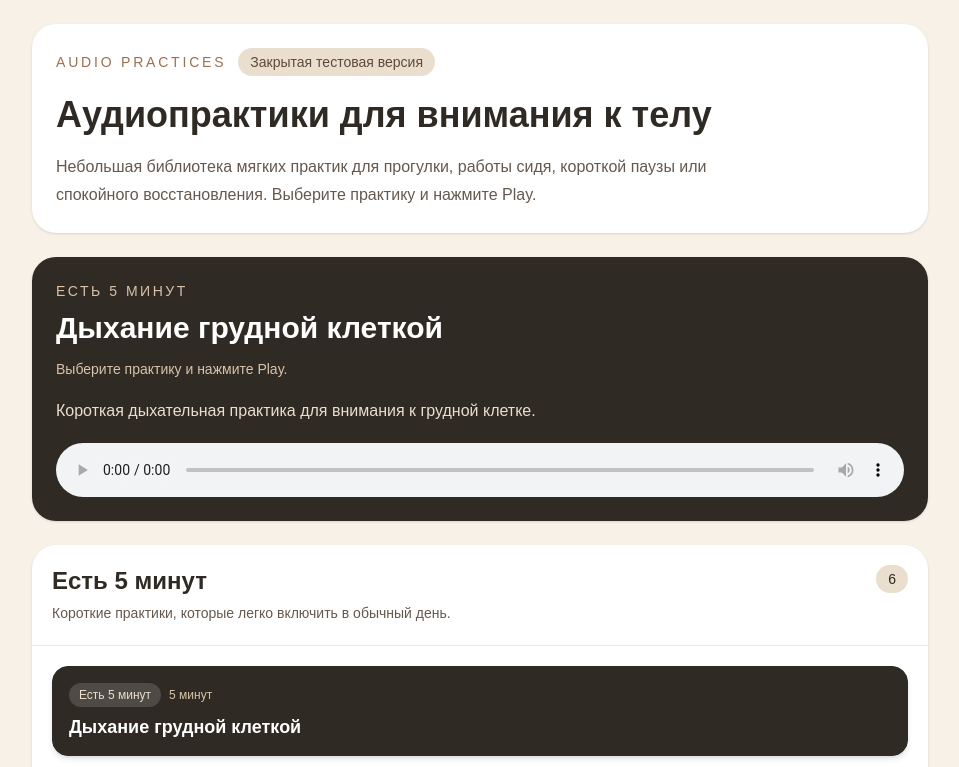
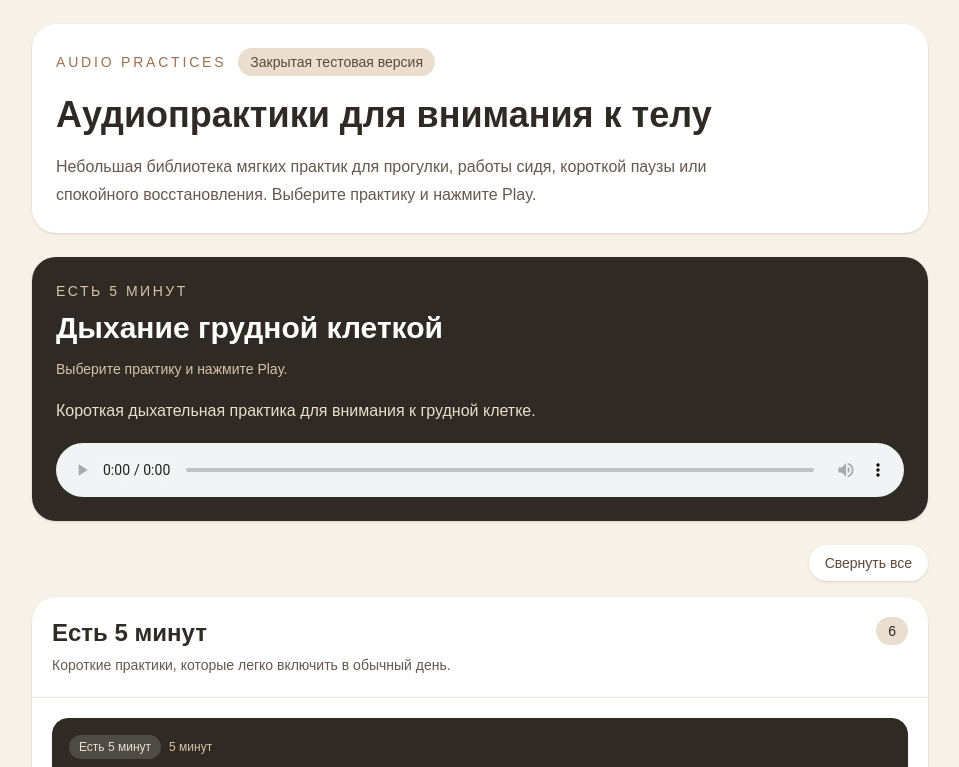
Before and after one commit to Aleksei-668/audio-practices, a Next.js app: page / in a window 1280 px wide. Shown: the top 767 px of the page, without its empty margins (160-1119 px from the left). Built offline with nearby package versions, Linux system fonts and the light colour scheme.

Commit message:
Add collapse all practices control

```diff
--- a/src/components/ContextSelector/index.tsx
+++ b/src/components/ContextSelector/index.tsx
@@ -1,3 +1,7 @@
+"use client";
+
+import { useState } from "react";
+
 import PracticeList from "@/components/PracticeList";
 import type { Practice, PracticeContext } from "@/types/practice";
 
@@ -16,10 +20,47 @@ export default function ContextSelector({
   selectedPracticeId,
   onSelectPractice,
 }: ContextSelectorProps) {
+  const [openGroupIds, setOpenGroupIds] = useState(() =>
+    groups.map((group) => group.id)
+  );
+
+  const allGroupsOpen = openGroupIds.length === groups.length;
+
+  const toggleAllGroups = () => {
+    setOpenGroupIds(allGroupsOpen ? [] : groups.map((group) => group.id));
+  };
+
+  const toggleGroup = (groupId: string, isOpen: boolean) => {
+    setOpenGroupIds((currentIds) => {
+      if (isOpen) {
+        return currentIds.includes(groupId)
+          ? currentIds
+          : [...currentIds, groupId];
+      }
+
+      return currentIds.filter((id) => id !== groupId);
+    });
+  };
+
   return (
     <div className="space-y-4">
+      <div className="flex justify-end">
+        <button
+          type="button"
+          onClick={toggleAllGroups}
+          className="rounded-full bg-white px-4 py-2 text-sm font-medium text-[#5f4938] shadow-sm transition hover:bg-[#eadfce] focus:outline-none focus:ring-2 focus:ring-[#9b7050] focus:ring-offset-2 focus:ring-offset-[#f7f1e8]"
+        >
+          {allGroupsOpen ? "Свернуть все" : "Развернуть все"}
+        </button>
+      </div>
+
       {groups.map((group) => (
-        <details key={group.id} open className="rounded-3xl bg-white shadow-sm">
+        <details
+          key={group.id}
+          open={openGroupIds.includes(group.id)}
+          onToggle={(event) => toggleGroup(group.id, event.currentTarget.open)}
+          className="rounded-3xl bg-white shadow-sm"
+        >
           <summary className="cursor-pointer list-none">
             <div className="flex items-start justify-between gap-3 border-b border-[#f0e6d8] p-5">
               <div>
```
